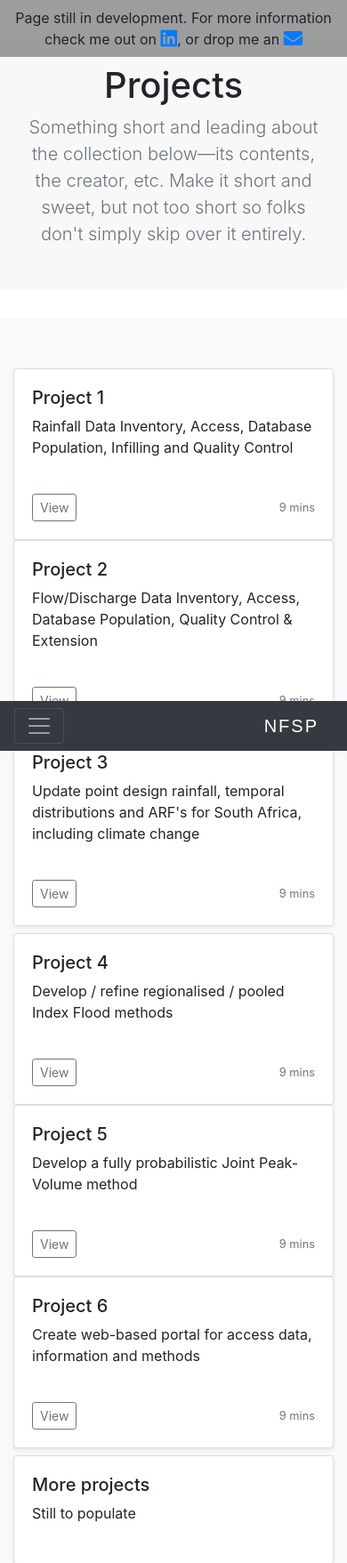
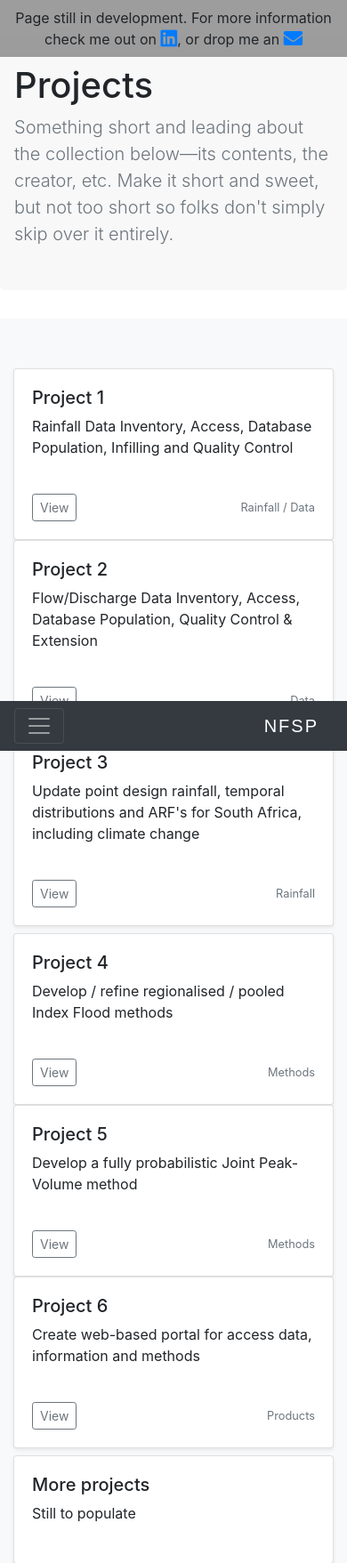
Before and after one commit to JPKavCal/NFSPWeb, a Django app: page /projects/ in a window 390 px wide. Shown: the top 1757 px of the page at 89% size. Run offline with Django 3.2, Linux system fonts and the light colour scheme; some libraries are stand-ins or nearby versions.

Commit message:
Projects added and small screen support improved

```diff
--- a/NFSPWebsite/settings.py
+++ b/NFSPWebsite/settings.py
@@ -117,6 +117,8 @@ DATABASES['default']['ENGINE'] = 'django.contrib.gis.db.backends.postgis'
 #     'django.contrib.auth.hashers.PBKDF2SHA1PasswordHasher',
 # ]
 
+LOGIN_URL = '/users/user_login/'
+
 
 AUTH_PASSWORD_VALIDATORS = [
     {
--- a/gaugedata/urls.py
+++ b/gaugedata/urls.py
@@ -1,5 +1,5 @@
 from django.conf.urls import url
-from .views import gauges
+from .views import gauges, dfe
 from django.views.decorators.csrf import csrf_exempt
 
 # SET THE NAMESPACE!
@@ -8,4 +8,5 @@ app_name = 'gaugedata'
 
 urlpatterns=[
     url('map/', csrf_exempt(gauges), name='gauges'),
+    url('dfe/', dfe, name='dfe'),
 ]
--- a/gaugedata/views.py
+++ b/gaugedata/views.py
@@ -6,3 +6,8 @@ from django.contrib.auth.decorators import login_required
 @login_required
 def gauges(request):
     return render(request, 'gaugedata/gauges.html')
+
+
+@login_required
+def dfe(request):
+    return render(request, 'gaugedata/dfe.html')
--- a/static/gebruikers/NFSP.css
+++ b/static/gebruikers/NFSP.css
@@ -229,3 +229,8 @@ footer {
     color: #a5a5a5;
     letter-spacing: 1px;
 }
+
+.nav-pills .nav-link {
+    background-color: rgba(61, 61, 61, 0.5);
+    color: white;
+}
--- a/templates/NFSP_Website/projects.html
+++ b/templates/NFSP_Website/projects.html
@@ -13,12 +13,10 @@
 
     <main role="main">
 
-      <section class="jumbotron text-center">
-        <div class="container">
+        <div class="jumbotron">
           <h1 class="jumbotron-heading">Projects</h1>
           <p class="lead text-muted">Something short and leading about the collection below—its contents, the creator, etc. Make it short and sweet, but not too short so folks don't simply skip over it entirely.</p>
         </div>
-      </section>
 
       <div class="album py-5 bg-light">
         <div id="project_album" class="container">
@@ -33,7 +31,7 @@
                       <button class="btn btn-sm btn-outline-secondary" type="button" data-toggle="collapse" data-target="#collapseProj1" aria-expanded="false" aria-controls="collapseProj1">
                         View
                       </button>
-                    <small class="text-muted">9 mins</small>
+                    <small class="text-muted">Rainfall / Data</small>
                   </div>
                 </div>
               </div>
@@ -47,7 +45,7 @@
                       <button class="btn btn-sm btn-outline-secondary" type="button" data-toggle="collapse" data-target="#collapseProj2" aria-expanded="false" aria-controls="collapseProj2">
                         View
                       </button>
-                    <small class="text-muted">9 mins</small>
+                    <small class="text-muted">Data</small>
                   </div>
                 </div>
               </div>
@@ -61,7 +59,7 @@
                       <button class="btn btn-sm btn-outline-secondary" type="button" data-toggle="collapse" data-target="#collapseProj3" aria-expanded="false" aria-controls="collapseProj3">
                         View
                       </button>
-                    <small class="text-muted">9 mins</small>
+                    <small class="text-muted">Rainfall</small>
                   </div>
                 </div>
               </div>
@@ -102,7 +100,7 @@
                       <button class="btn btn-sm btn-outline-secondary" type="button" data-toggle="collapse" data-target="#collapseProj4" aria-expanded="false" aria-controls="collapseProj4">
                         View
                       </button>
-                    <small class="text-muted">9 mins</small>
+                    <small class="text-muted">Methods</small>
                   </div>
                 </div>
               </div>
@@ -116,7 +114,7 @@
                       <button class="btn btn-sm btn-outline-secondary" type="button" data-toggle="collapse" data-target="#collapseProj5" aria-expanded="false" aria-controls="collapseProj5">
                         View
                       </button>
-                    <small class="text-muted">9 mins</small>
+                    <small class="text-muted">Methods</small>
                   </div>
                 </div>
               </div>
@@ -130,7 +128,7 @@
                       <button class="btn btn-sm btn-outline-secondary" type="button" data-toggle="collapse" data-target="#collapseProj6" aria-expanded="false" aria-controls="collapseProj6">
                         View
                       </button>
-                    <small class="text-muted">9 mins</small>
+                    <small class="text-muted">Products</small>
                   </div>
                 </div>
               </div>
--- a/templates/base.html
+++ b/templates/base.html
@@ -45,7 +45,7 @@
                             <div class="dropdown-menu">
                                 <h6 class="dropdown-header">WRC K5-2748</h6>
                                 <a class="dropdown-item" href="{% url 'K52748:gauges' %}">Gauges</a>
-                                <a class="dropdown-item" href="#">DFE</a>
+                                <a class="dropdown-item" href="{% url 'K52748:dfe' %}">DFE</a>
                                 <h6 class="dropdown-header">WRC K5-2747</h6>
                                 <a class="dropdown-item" href="">Contact Details</a>
 {#                                <a class="dropdown-item" href="">DFE</a>#}
```
Also changed, not shown: templates/NFSP_Website/dfe.html (deleted, +0 -111 lines), templates/gaugedata/dfe.html (added, +61 -0 lines).
